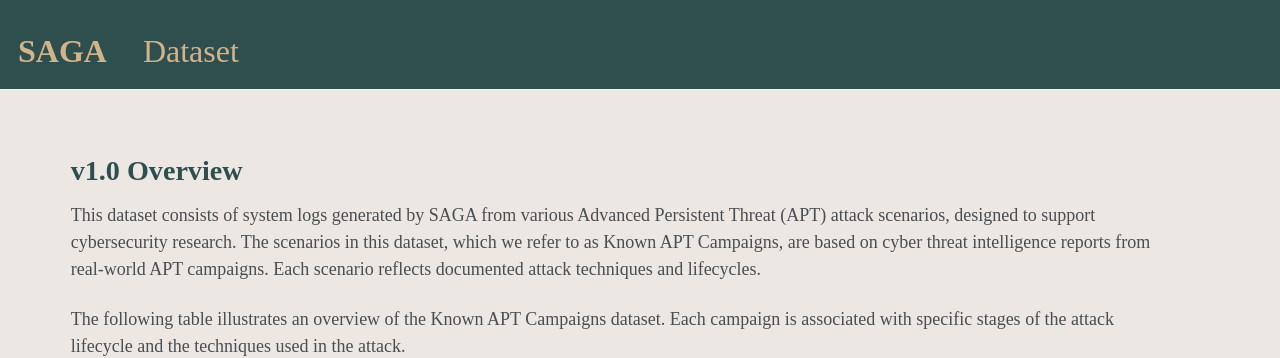
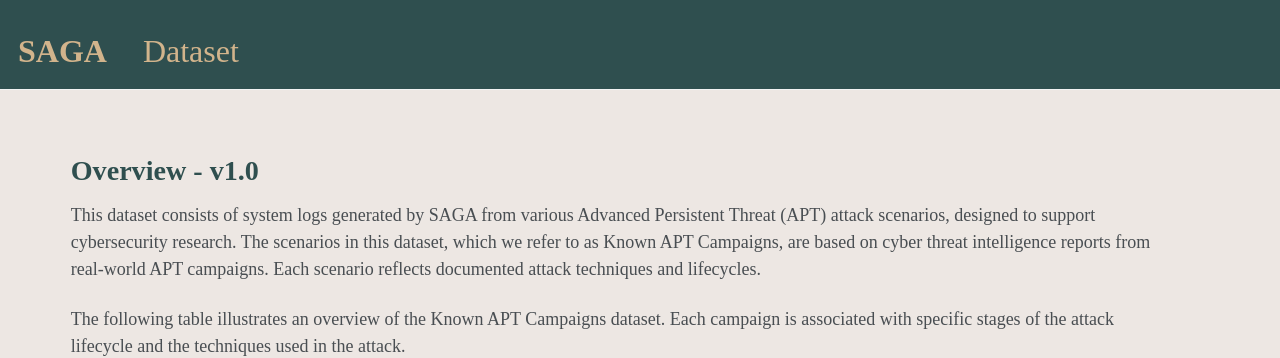
Before and after one commit to KKKK16/KKKK16.github.io, a Jekyll site: the page built from _pages/dataset_v1.md, in a window 1280 px wide and 900 px high. Shown: the top 358 px of the window. Built offline with Jekyll 4.4.1, drawn with Linux system fonts in a browser that asks for light colours.

Commit message:
Update dataset_v1.md

```diff
--- a/_pages/dataset_v1.md
+++ b/_pages/dataset_v1.md
@@ -4,7 +4,7 @@ permalink: /dataset/v1
 author_profile: false
 ---
 
-<h1 style= "color:#2F4F4F; font-family: 'Work Sans'; margin-top: 1em !important;">v1.0 Overview</h1>
+<h1 style= "color:#2F4F4F; font-family: 'Work Sans'; margin-top: 1em !important;">Overview - v1.0</h1>
 <p style="font-family: 'Work Sans';">This dataset consists of system logs generated by SAGA from various Advanced Persistent Threat (APT) attack scenarios, designed to support cybersecurity research. The scenarios in this dataset, which we refer to as Known APT Campaigns, are based on cyber threat intelligence reports from real-world APT campaigns. Each scenario reflects documented attack techniques and lifecycles.</p>
 
 <p style="font-family: 'Work Sans';">The following table illustrates an overview of the Known APT Campaigns dataset. Each campaign is associated with specific stages of the attack lifecycle and the techniques used in the attack.</p>
```
